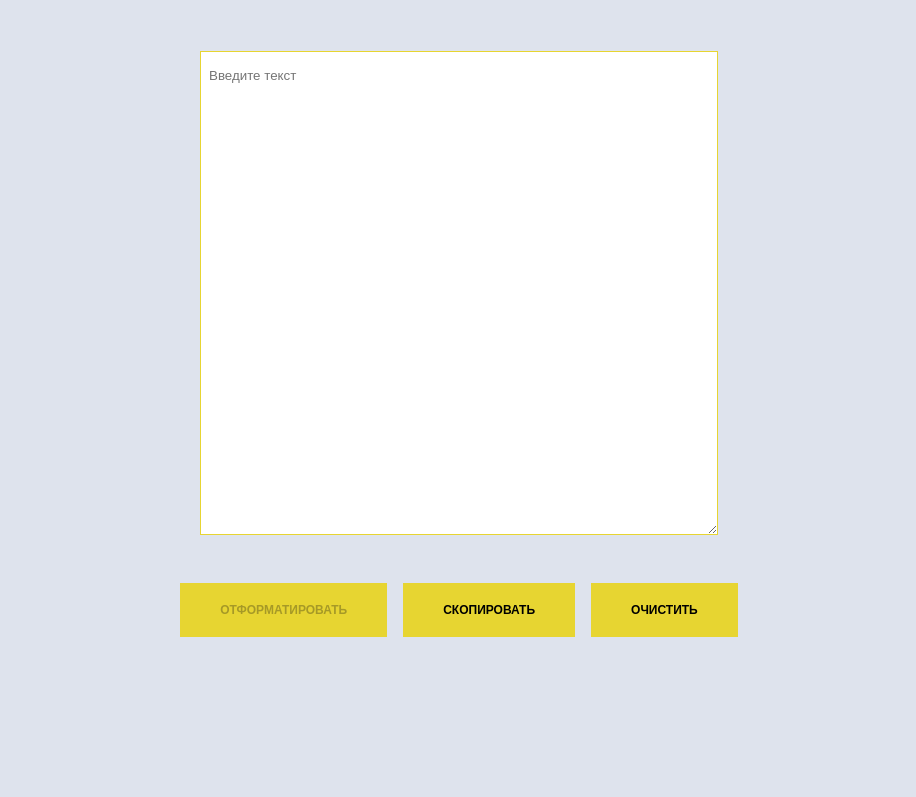
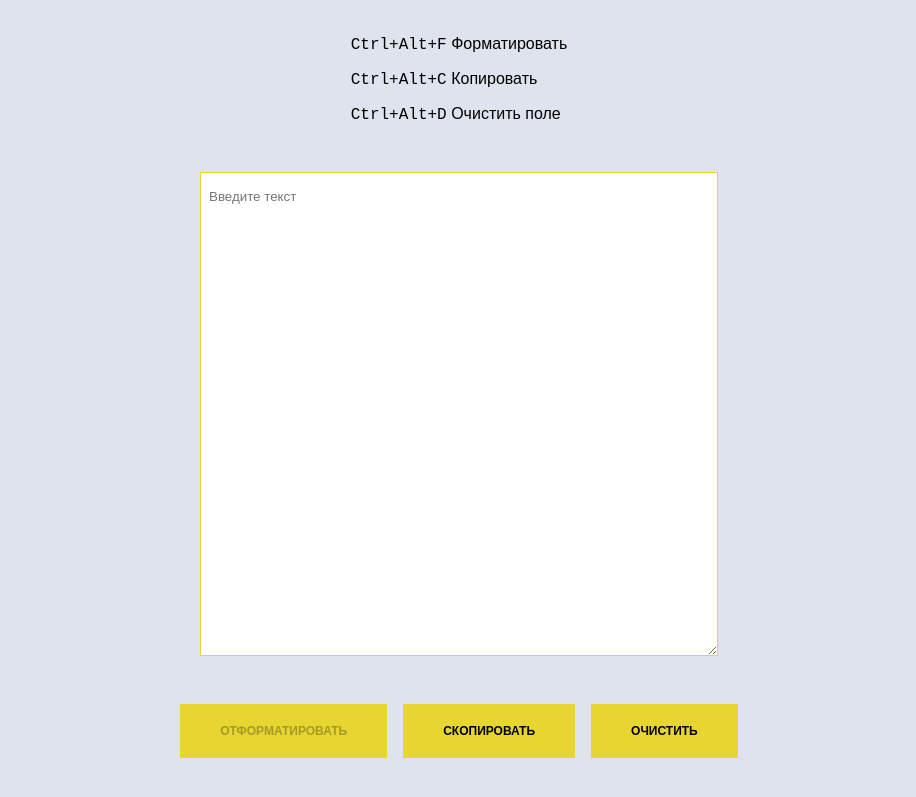
Before and after one commit to MrMihas/typography, a plain HTML site: page index.html in a window 1280 px wide. Shown: the part 61-858 px from the top of the page, without its empty margins (181-1097 px from the left). Before the commit the page ends 800 px from the top, so only its background shows below. Drawn offline with Linux system fonts and the light colour scheme.

Commit message:
Update index.html

```diff
--- a/index.html
+++ b/index.html
@@ -15,6 +15,17 @@
     <header>
         <h1>Замена прямых <code>(" ")</code> кавычек на елечки <code>(« »)</code> онлайн</h1>
     </header>
+
+    <div class="hotkey">
+	<div class="keys">
+		<p> <code>Ctrl+Alt+F</code>  <span>Форматировать</span></p>
+
+		<p> <code>Ctrl+Alt+C</code>  <span>Копировать</span></p>
+
+		<p> <code>Ctrl+Alt+D</code>  <span>Очистить поле</span></p>
+	</div>
+</div>
+
     <textarea autofocus class="text" id="hight" placeholder="Введите текст"></textarea>
          <div class="block">
             <input type="submit" value="Отформатировать" disabled class="btn">
```
